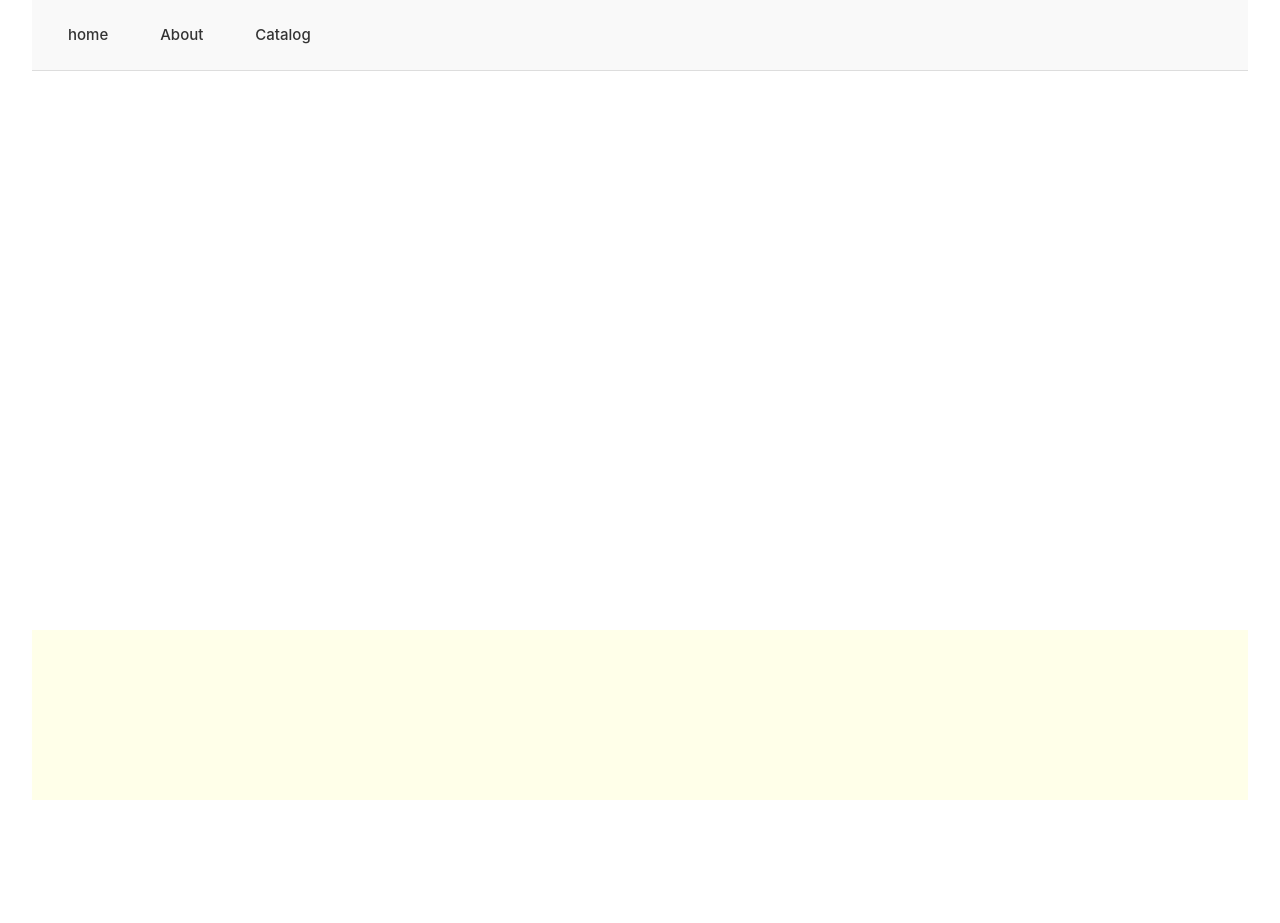
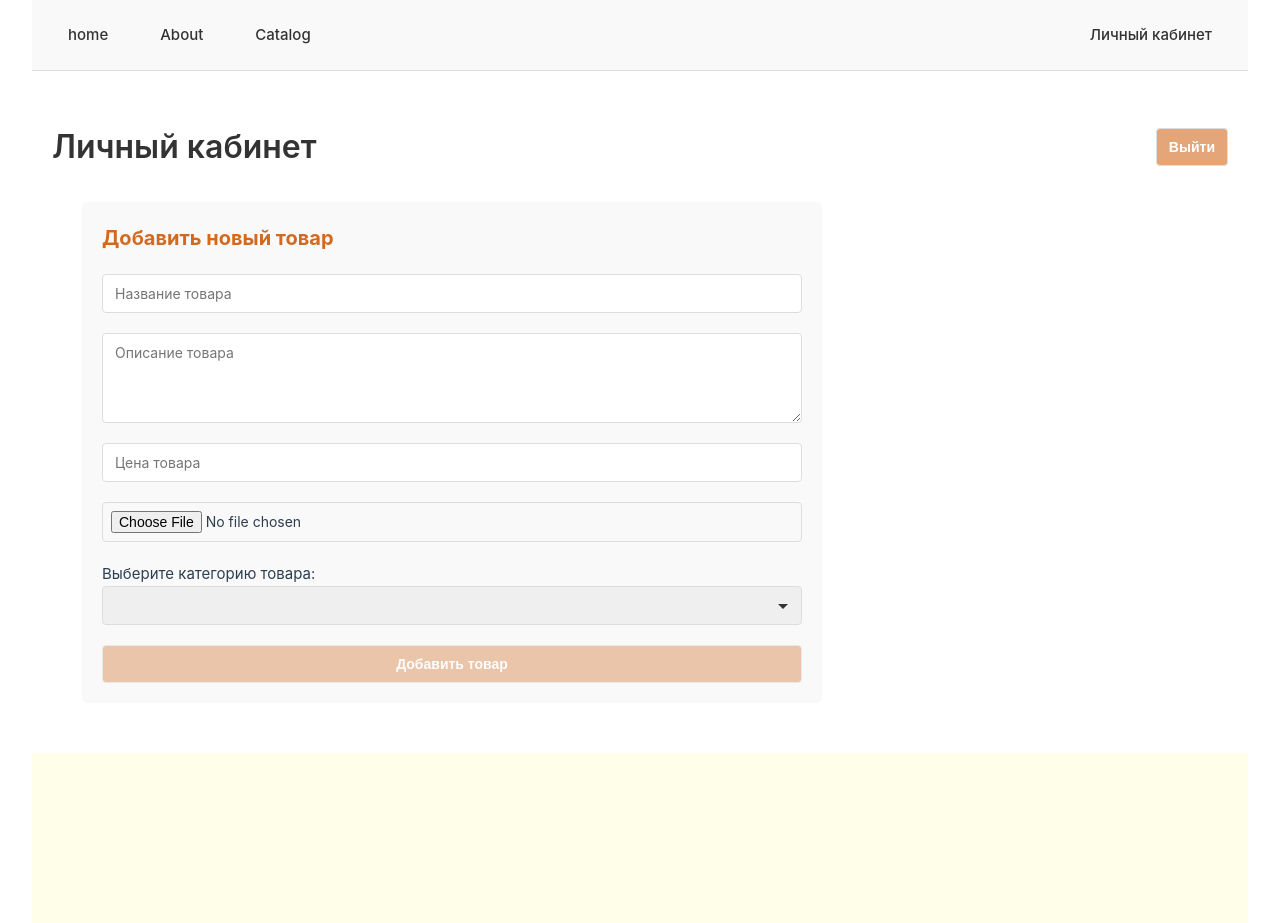
Before and after one commit to PetrVasyutik/otus-vue-js, a Vue app: page /account in a window 1280 px wide. Before the commit this address had no page. Before the commit the page ends 800 px from the top, so only its background shows below. Built offline with nearby package versions, Linux system fonts and the light colour scheme.

Commit message:
добавляет личный кабинет

```diff
--- a/src/App.vue
+++ b/src/App.vue
@@ -23,15 +23,7 @@ import MainFooter from '@/components/MainFooter.vue';
 
 .app-main {
   flex: 1;
-}
-header {
-  line-height: 1.5;
-  max-height: 100vh;
-}
-
-.logo {
-  display: block;
-  margin: 0 auto 2rem;
+  margin-top: 30px;
 }
 
 nav {
@@ -66,10 +58,6 @@ nav a:first-of-type {
     padding-right: calc(var(--section-gap) / 2);
   }
 
-  .logo {
-    margin: 0 2rem 0 0;
-  }
-
   header .wrapper {
     display: flex;
     place-items: flex-start;
--- a/src/components/MainHeader.vue
+++ b/src/components/MainHeader.vue
@@ -11,6 +11,11 @@
           {{ route.name }}
         </router-link>
       </nav>
+      <nav class="user-nav">
+        <router-link to="/login" class="user-nav__link">
+          Личный кабинет
+        </router-link>
+      </nav>
     </div>
   </div>
 </template>
@@ -21,12 +26,14 @@ import { useRouter } from 'vue-router'
 
 const router = useRouter()
 
-// Получаем маршруты из роутера и фильтруем (исключаем catch-all маршрут)
+// Получаем маршруты из роутера и фильтруем (исключаем catch-all маршрут, login и account)
 const routes = computed(() => {
   return router.getRoutes().filter(route =>
     route.name &&
     route.path !== '/*' &&
-    !route.path.includes('*')
+    !route.path.includes('*') &&
+    route.path !== '/login' &&
+    route.path !== '/account'
   )
 })
 </script>
@@ -42,6 +49,9 @@ const routes = computed(() => {
 .main-header__container {
   max-width: 1200px;
   margin: 0 auto;
+  display: flex;
+  justify-content: space-between;
+  align-items: center;
 }
 
 .main-nav {
@@ -70,4 +80,31 @@ const routes = computed(() => {
   background-color: chocolate;
   color: white;
 }
+
+.user-nav {
+  display: flex;
+  gap: 20px;
+  list-style: none;
+  margin: 0;
+  padding: 0;
+}
+
+.user-nav__link {
+  text-decoration: none;
+  color: #333;
+  font-weight: 500;
+  padding: 8px 16px;
+  border-radius: 4px;
+  transition: all 0.3s ease;
+}
+
+.user-nav__link:hover {
+  background-color: rgba(210, 105, 30, 0.1);
+  color: chocolate;
+}
+
+.user-nav__link.router-link-active {
+  background-color: chocolate;
+  color: white;
+}
 </style>
--- a/src/components/ProductsList.vue
+++ b/src/components/ProductsList.vue
@@ -1,7 +1,6 @@
 <template>
   <div class="products-list">
     <div class="products-list__header">
-      <h3 class="product-list__title">Каталог товаров</h3>
       <title-search @search="handleSearch" />
     </div>
     <div class="products-list__body">
--- a/src/router/index.js
+++ b/src/router/index.js
@@ -3,6 +3,8 @@ import HomeView from '@/views/HomeView.vue';
 import AboutView from '@/views/AboutView.vue';
 import CatalogView from '@/views/CatalogView.vue';
 import NotFound from '@/views/NotFound.vue';
+import LoginView from '@/views/LoginView.vue';
+import UserAccountView from '@/views/UserAccountView.vue';
 
 const router = createRouter({
   history: createWebHistory(import.meta.env.BASE_URL),
@@ -18,9 +20,19 @@ const router = createRouter({
       component: AboutView,
     },
     {
+      path: '/login',
+      name: 'Login',
+      component: LoginView,
+    },
+    {
       path: '/catalog',
       name: 'Catalog',
       component: CatalogView,
+    },
+    {
+      path: '/account',
+      name: 'UserAccount',
+      component: UserAccountView,
     },
     {
       path: '/*',
--- a/src/views/HomeView.vue
+++ b/src/views/HomeView.vue
@@ -5,25 +5,10 @@
         <order-form />
       </div>
     </section>
-    <section class="section">
-      <div class="new-product-form">
-        <new-product-form :products="products" />
-      </div>
-    </section>
   </main>
 </template>
 <script setup>
-import { onMounted } from 'vue';
-import { useProducts } from '@/composables/useProducts';
 import OrderForm from '@/components/OrderForm.vue';
-import NewProductForm from '@/components/NewProductForm.vue';
-
-const { products, fetchProducts } = useProducts()
-
-// Загружаем продукты при монтировании компонента
-onMounted(() => {
-  fetchProducts()
-})
 </script>
 <style scoped lang="css">
 .section {
--- /dev/null
+++ b/src/views/LoginView.vue
@@ -0,0 +1,111 @@
+<template>
+  <form
+        class="form-container"
+        id="login-form"
+        name="login-form"
+        action="/api/orders"
+        method="post"
+        @submit.prevent="onSubmit"
+        novalidate
+        autocomplete="on"
+        aria-label="Форма входа в личный кабинет"
+      >
+    <label class="form-label">
+          <input
+            type="email"
+            name="email"
+            v-model="email"
+            @blur="emailBlur"
+            @input="emailChange"
+            autocomplete="email"
+            placeholder="Ваш e-mail"
+            :class="{ 'form-input--error': errors.email }"
+            class="form-input"
+          />
+          <ErrorMessage name="email" class="form-error" />
+        </label>
+    <label class="form-label">
+          <input
+            type="password"
+            name="password"
+            v-model="password"
+            @blur="passwordBlur"
+            @input="passwordChange"
+            placeholder="Введите пароль"
+            :class="{ 'form-input--error': errors.password }"
+            class="form-input"
+          />
+          <ErrorMessage name="password" class="form-error" />
+        </label>
+    <button
+          type="submit"
+          id="submit-login"
+          aria-label="Войти в личный кабинет"
+          class="form-btn"
+          :disabled="isSubmitting || !meta.valid"
+        >
+        {{ isSubmitting ? 'Вход...' : 'Войти' }}
+      </button>
+
+      <div v-if="submitMessage" :class="submitMessageClass" class="form-message">
+        <p>{{ submitMessage }}</p>
+      </div>
+  </form>
+</template>
+<script setup>
+import { ErrorMessage, useForm, useField } from 'vee-validate'
+import * as yup from 'yup'
+import { useFormSubmit } from '@/composables/useFormSubmit'
+import { useRouter } from 'vue-router'
+
+// Схема валидации
+const validationSchema = yup.object({
+  email: yup
+    .string()
+    .required('E-mail обязателен для заполнения')
+    .email('Введите корректный e-mail адрес'),
+  password: yup
+    .string()
+    .required('Пароль обязателен для заполнения')
+    .min(6, 'Пароль должен содержать минимум 6 символов')
+    .matches(/[A-ZА-Я]/, 'Пароль должен содержать хотя бы одну заглавную букву')
+    .matches(/[a-zа-я]/, 'Пароль должен содержать хотя бы одну строчную букву')
+    .matches(/[0-9]/, 'Пароль должен содержать хотя бы одну цифру'),
+})
+
+const { handleSubmit, errors, isSubmitting, meta, resetForm } = useForm({
+  validationSchema
+})
+
+const { value: password, handleBlur: passwordBlur, handleChange: passwordChange } = useField('password');
+const { value: email, handleBlur: emailBlur, handleChange: emailChange } = useField('email');
+
+const router = useRouter()
+const { submitMessage, submitMessageClass, submitForm } = useFormSubmit()
+
+const onSubmit = handleSubmit(async (values) => {
+  const result = await submitForm({
+    url: 'https://httpbin.org/post',
+    data: values,
+    successMessage: 'Вход выполнен успешно!',
+    successClass: 'form-message--success',
+    errorClass: 'form-message--error',
+    onSuccess: () => {
+      resetForm()
+    }
+  })
+
+  // Переход на страницу личного кабинета после успешной отправки
+  if (result.success) {
+    router.push({ name: 'UserAccount' })
+  }
+})
+</script>
+<style scoped>
+.login-form {
+  display: flex;
+  flex-direction: column;
+  gap: 20px;
+  width: 500px;
+}
+</style>
--- /dev/null
+++ b/src/views/UserAccountView.vue
@@ -0,0 +1,74 @@
+<template>
+  <div class="user-account">
+    <div class="user-account__header">
+      <h1 class="user-account__title">Личный кабинет</h1>
+      <button
+        @click="handleLogout"
+        class="form-btn user-account__logout-btn"
+        aria-label="Выйти из личного кабинета"
+      >
+        Выйти
+      </button>
+    </div>
+    <div class="user-account__container">
+      <div class="user-account__info">
+
+      </div>
+      <div class="user-account__new-product">
+        <new-product-form :products="products" />
+      </div>
+    </div>
+  </div>
+</template>
+<script setup>
+import { useRouter } from 'vue-router';
+import NewProductForm from '@/components/NewProductForm.vue';
+import { useProducts } from '@/composables/useProducts';
+
+const router = useRouter();
+const { products } = useProducts();
+
+const handleLogout = () => {
+  router.push({ name: 'home' });
+};
+</script>
+<style scoped>
+.user-account {
+  padding: 20px;
+}
+
+.user-account :deep(.form-container) {
+  width: 700px;
+  max-width: 700px;
+}
+
+.user-account__header {
+  display: flex;
+  justify-content: space-between;
+  align-items: center;
+  margin-bottom: 30px;
+}
+
+.user-account__title {
+  margin: 0;
+  font-size: 2rem;
+  font-weight: 600;
+  color: #333;
+}
+
+.user-account__logout-btn {
+  width: auto;
+}
+
+.user-account__logout-btn:hover:not(:disabled),
+.user-account__logout-btn:focus {
+  border-color: #dc3545;
+  outline: none;
+  box-shadow: 0 0 0 2px rgba(220, 53, 69, 0.2);
+}
+
+.user-account__container {
+  display: flex;
+  gap: 30px;
+}
+</style>
```
